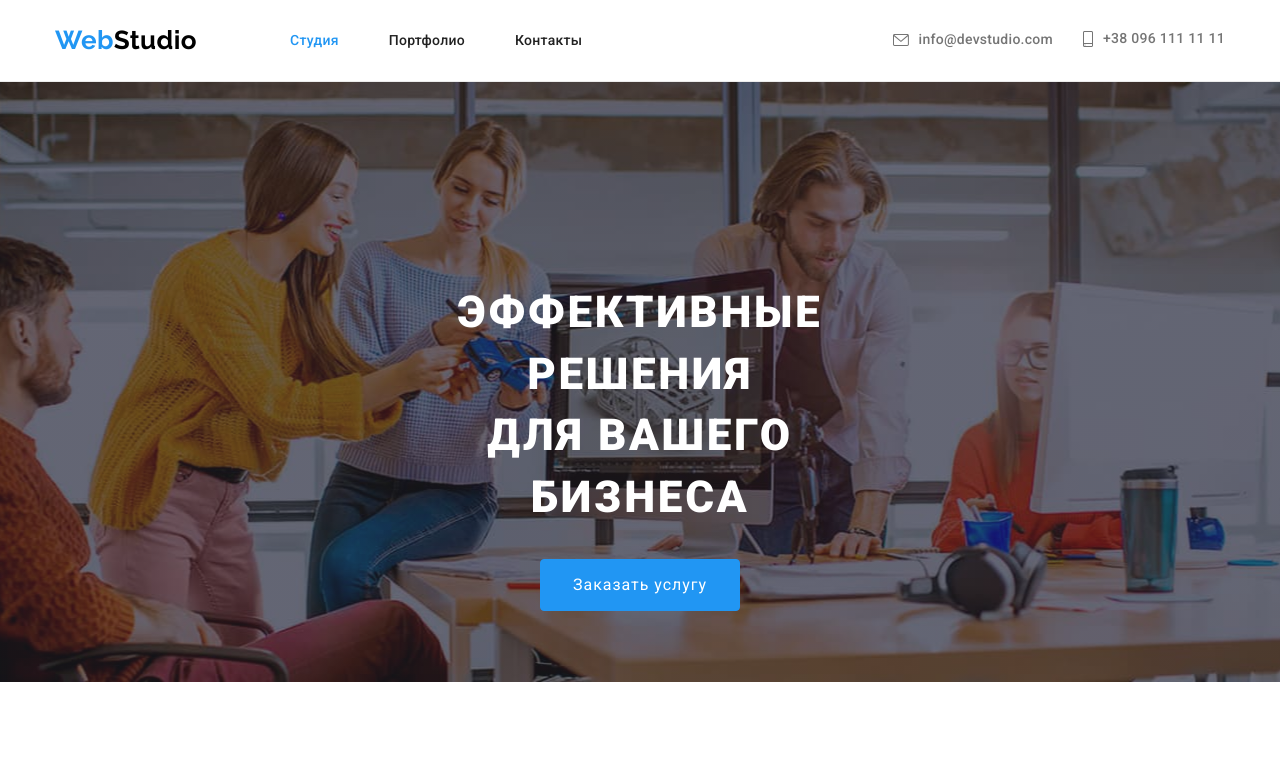
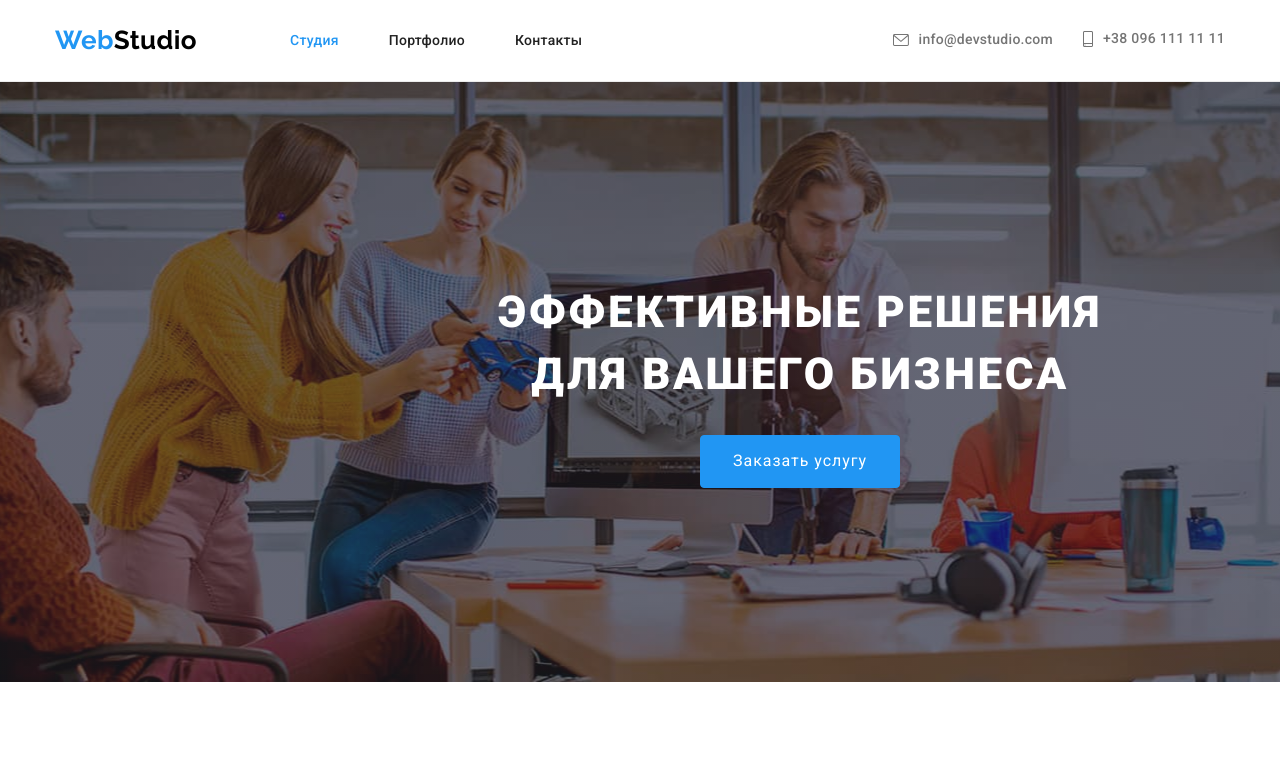
Before and after one commit to OlhaPylyp/goit-markup-hw-04, a plain HTML site: page index.html in a window 1280 px wide. Shown: the top 772 px of the page. Drawn offline with Linux system fonts and the light colour scheme.

Commit message:
correct2-h4

```diff
--- a/css/style.css
+++ b/css/style.css
@@ -206,10 +206,10 @@ main */
   background-position: center;
 }
 .poster {
-  /* max-width: 696px; */
-
+  display: block;
   text-align: center;
-  align-items: center;
+  width: 696px;
+  height: 120px;
 }
 /*button style poster section*/
 
--- a/index.html
+++ b/index.html
@@ -58,7 +58,7 @@
       <section class="overlay">
         <div class="poster">
           <h1 class="main-title">
-            Эффективные решения <br />
+            Эффективные решения
             для вашего бизнеса
           </h1>
           <button type="button" class="button-poster">
```
